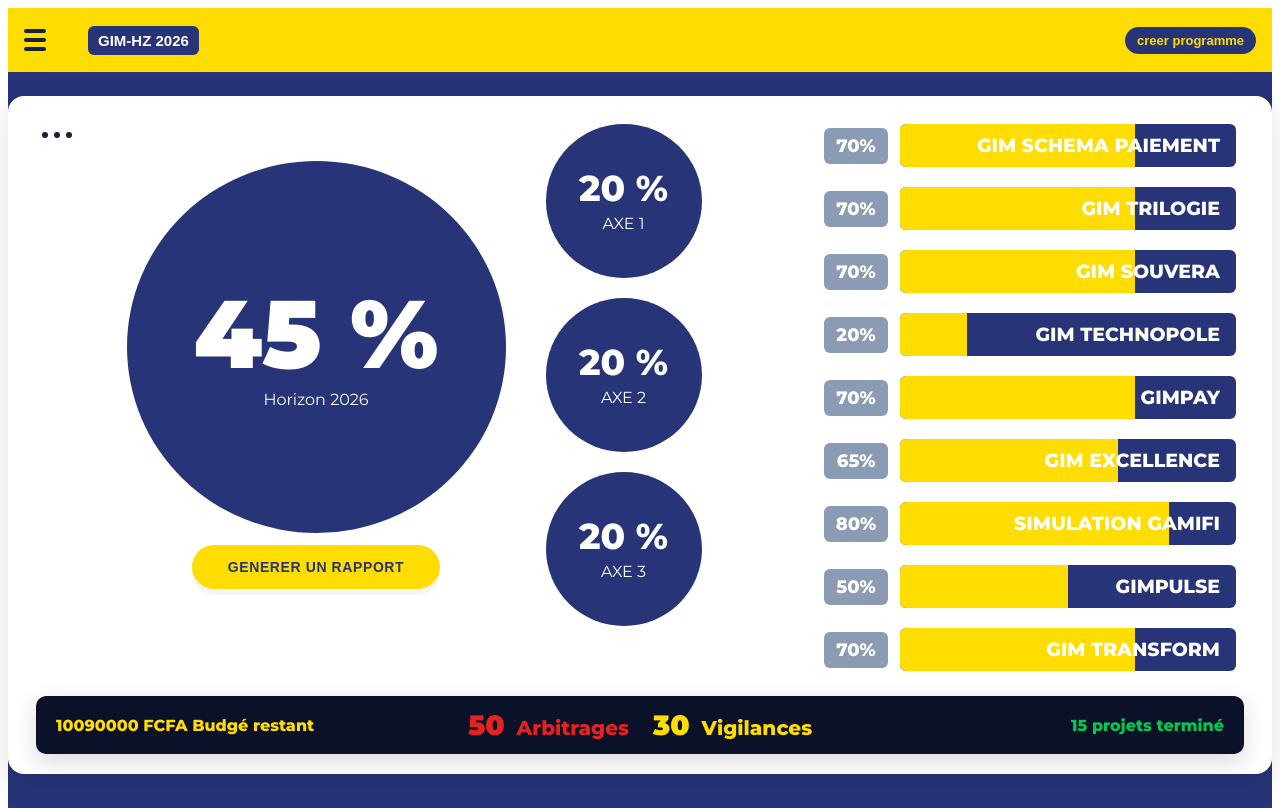
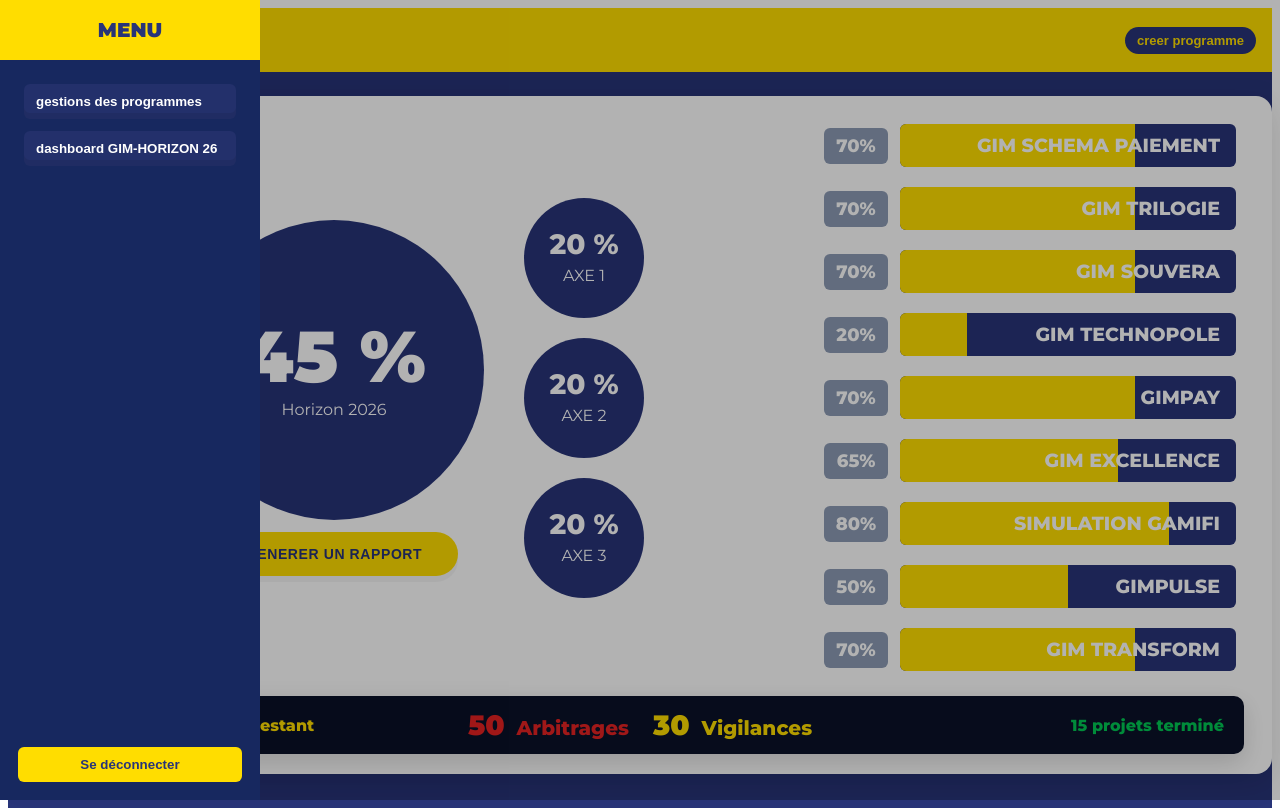
Before and after one commit to Auriol1601/started_forge_jira, a React (Create React App) app in the folder dashboard_gh_2026/static/hello-world/: page / in a window 1280 px wide. Both pictures are taken after a click on the button 44 px from the left and 40 px from the top of the page. Built offline with nearby package versions, Linux system fonts and the light colour scheme.

Commit message:
feat : option et sidbar menu terminé

```diff
--- a/dashboard_gh_2026/static/hello-world/src/App.css
+++ b/dashboard_gh_2026/static/hello-world/src/App.css
@@ -29,13 +29,13 @@ html,body,#root{height:100%;}
 /* leave extra bottom padding so content doesn't overlap the anchored summary bar */
 .top-panel-inner{padding-bottom:120px}
 .card{background:transparent}
-.panel-content{display:flex;gap:32px;align-items:flex-start}
-.left-col{flex:1;display:flex;flex-direction:column;align-items:center;gap:20px}
+.panel-content{display:flex;gap:32px;align-items:center}
+.left-col{flex:1;display:flex;flex-direction:column;align-items:center;justify-content:center;gap:20px;height:100%}
 .right-col{width:420px}
-.metric-circle.large{width:379px;height:372px;border-radius:50%;background:var(--primary-dark);color:var(--text-light);display:flex;flex-direction:column;align-items:center;justify-content:center}
-.metric-circle.small{width:156px;height:154px;border-radius:50%;background:var(--primary-dark);color:var(--text-light);display:flex;flex-direction:column;align-items:center;justify-content:center}
-.metric-percent{font-size:96px;font-weight:900;line-height:1}
-.metric-circle.small .metric-percent{font-size:36px;font-weight:800}
+.metric-circle.large{width:300px;height:300px;border-radius:50%;background:var(--primary-dark);color:var(--text-light);display:flex;flex-direction:column;align-items:center;justify-content:center}
+.metric-circle.small{width:120px;height:120px;border-radius:50%;background:var(--primary-dark);color:var(--text-light);display:flex;flex-direction:column;align-items:center;justify-content:center}
+.metric-percent{font-size:72px;font-weight:900;line-height:1}
+.metric-circle.small .metric-percent{font-size:28px;font-weight:800}
 .metric-label{margin-top:8px;font-size:16px}
 .circles-row{display:flex;align-items:center;gap:40px}
 .small-circles{display:flex;flex-direction:column;gap:20px;margin-top:0}
@@ -49,8 +49,11 @@ html,body,#root{height:100%;}
 .dots-button{background:transparent;border:none;padding:6px;display:flex;align-items:center;justify-content:center;gap:6px;cursor:pointer}
 .dots-button .dot{width:6px;height:6px;border-radius:50%;background:var(--primary-dark-very);display:inline-block}
 .menu-dropdown{position:absolute;top:-8px;left:0;transform:translateY(-100%);background:var(--card);color:var(--primary-dark);border-radius:8px;padding:8px;box-shadow:0 8px 20px rgba(0,0,0,0.15);display:flex;flex-direction:column;gap:6px}
-.menu-item{background:transparent;border:none;padding:6px 10px;text-align:left;color:var(--primary-dark);font-weight:700;border-radius:6px;cursor:pointer}
-.menu-item:hover{background:#f2f4f8}
+.menu-dropdown{position:absolute;top:100%;left:0;transform:translateY(8px);background:transparent;color:var(--primary-dark);border-radius:8px;padding:0;box-shadow:none;display:flex;flex-direction:column;gap:6px;z-index:3000}
+.menu-header{background:var(--accent-yellow);color:var(--primary-dark);font-weight:900;text-align:center;padding:10px 12px;border-top-left-radius:8px;border-top-right-radius:8px}
+.menu-body{background:#283678;padding:16px 12px;border-bottom-left-radius:8px;border-bottom-right-radius:8px;display:flex;flex-direction:column;gap:12px}
+.menu-item{background:#1f2b58;color:var(--text-light);border:none;padding:10px 12px;border-radius:6px;text-align:center;font-weight:800;letter-spacing:0.6px;cursor:pointer}
+.menu-item:hover{filter:brightness(1.05)}
 
 /* Focus styles for keyboard accessibility */
 .app-header .hamburger:focus-visible,
@@ -96,3 +99,17 @@ html,body,#root{height:100%;}
     .app-header .brand{font-size:13px;padding:4px 8px}
     .create-btn{display:none}
 }
+
+/* Sidebar styles matching provided design */
+.sidebar-root{position:fixed;inset:0;pointer-events:none;z-index:2000}
+.sidebar-root.open{pointer-events:auto}
+/* hidden by default, visible when `.open` is present */
+.sidebar-backdrop{position:absolute;inset:0;background:rgba(0,0,0,0);opacity:0;visibility:hidden;transition:opacity .24s ease,visibility .24s ease;z-index:2020}
+.sidebar-panel{position:absolute;left:0;top:0;bottom:0;width:260px;background:#17285f;display:flex;flex-direction:column;pointer-events:auto;transform:translateX(-12px);opacity:0;visibility:hidden;transition:transform .24s ease,opacity .24s ease,visibility .24s;z-index:2030}
+.sidebar-root.open .sidebar-backdrop{background:rgba(0,0,0,0.3);opacity:1;visibility:visible}
+.sidebar-root.open .sidebar-panel{transform:translateX(0);opacity:1;visibility:visible}
+.sidebar-header{background:var(--accent-yellow);color:var(--primary-dark);font-weight:900;text-align:center;padding:18px 12px;font-size:20px}
+.sidebar-body{padding:24px;display:flex;flex-direction:column;gap:12px}
+.side-item{background:#23306b;color:var(--text-light);border:none;padding:10px 12px;border-radius:6px;text-align:left;font-weight:700;box-shadow:inset 0 -6px 0 rgba(0,0,0,0.08);cursor:pointer}
+.sidebar-footer{margin-top:auto;padding:18px}
+.side-logout{width:100%;background:var(--accent-yellow);color:var(--primary-dark);border:none;padding:10px;border-radius:6px;font-weight:800;cursor:pointer}
--- a/dashboard_gh_2026/static/hello-world/src/App.js
+++ b/dashboard_gh_2026/static/hello-world/src/App.js
@@ -1,12 +1,15 @@
-import React from 'react';
+import React, { useState } from 'react';
 import Header from './components/Header';
 import Dashboard from './components/Dashboard';
+import Sidebar from './components/Sidebar';
 import './App.css';
 
 function App(){
+    const [sidebarOpen, setSidebarOpen] = useState(false);
     return (
         <div className="app-root">
-            <Header />
+            <Header onToggleSidebar={() => setSidebarOpen(s => !s)} />
+            <Sidebar open={sidebarOpen} onClose={() => setSidebarOpen(false)} />
             <Dashboard />
         </div>
     );
--- a/dashboard_gh_2026/static/hello-world/src/components/Header.js
+++ b/dashboard_gh_2026/static/hello-world/src/components/Header.js
@@ -1,9 +1,9 @@
 import React from 'react';
 
-export default function Header() {
+export default function Header({ onToggleSidebar }) {
     return (
         <header className="app-header">
-            <button className="hamburger" aria-label="menu">
+            <button className="hamburger" aria-label="menu" onClick={onToggleSidebar}>
                 <span className="bar" />
                 <span className="bar" />
                 <span className="bar" />
--- a/dashboard_gh_2026/static/hello-world/src/components/MenuOption.js
+++ b/dashboard_gh_2026/static/hello-world/src/components/MenuOption.js
@@ -21,9 +21,12 @@ export default function MenuOption(){
             </button>
             {open && (
                 <div className="menu-dropdown">
-                    <button className="menu-item">Option 1</button>
-                    <button className="menu-item">Option 2</button>
-                    <button className="menu-item">Fermer</button>
+                    <div className="menu-header">OPTION</div>
+                    <div className="menu-body">
+                        <button className="menu-item">EXPORTER</button>
+                        <button className="menu-item">AFFICHAGE</button>
+                        <button className="menu-item">PARTAGER</button>
+                    </div>
                 </div>
             )}
         </div>
--- /dev/null
+++ b/dashboard_gh_2026/static/hello-world/src/components/Sidebar.js
@@ -0,0 +1,25 @@
+import React, { useEffect } from 'react';
+
+export default function Sidebar({ open, onClose }){
+    useEffect(()=>{
+        function onKey(e){ if(e.key==='Escape') onClose(); }
+        if(open) document.addEventListener('keydown', onKey);
+        return ()=>document.removeEventListener('keydown', onKey);
+    },[open,onClose]);
+
+    return (
+        <div className={`sidebar-root ${open ? 'open' : ''}`} aria-hidden={!open}>
+            <div className="sidebar-backdrop" onClick={onClose} />
+            <aside className="sidebar-panel" role="dialog" aria-label="menu">
+                <div className="sidebar-header">MENU</div>
+                <div className="sidebar-body">
+                    <button className="side-item">gestions des programmes</button>
+                    <button className="side-item">dashboard GIM-HORIZON 26</button>
+                </div>
+                <div className="sidebar-footer">
+                    <button className="side-logout">Se déconnecter</button>
+                </div>
+            </aside>
+        </div>
+    );
+}
```
